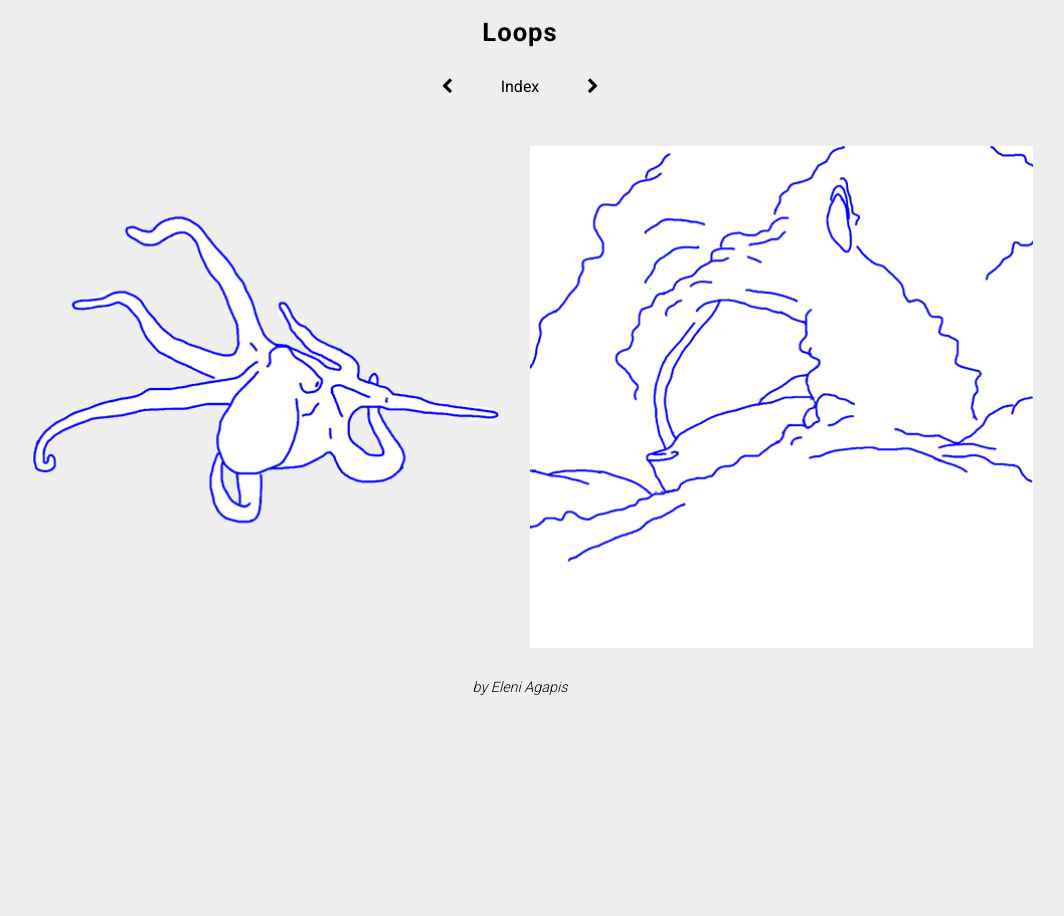
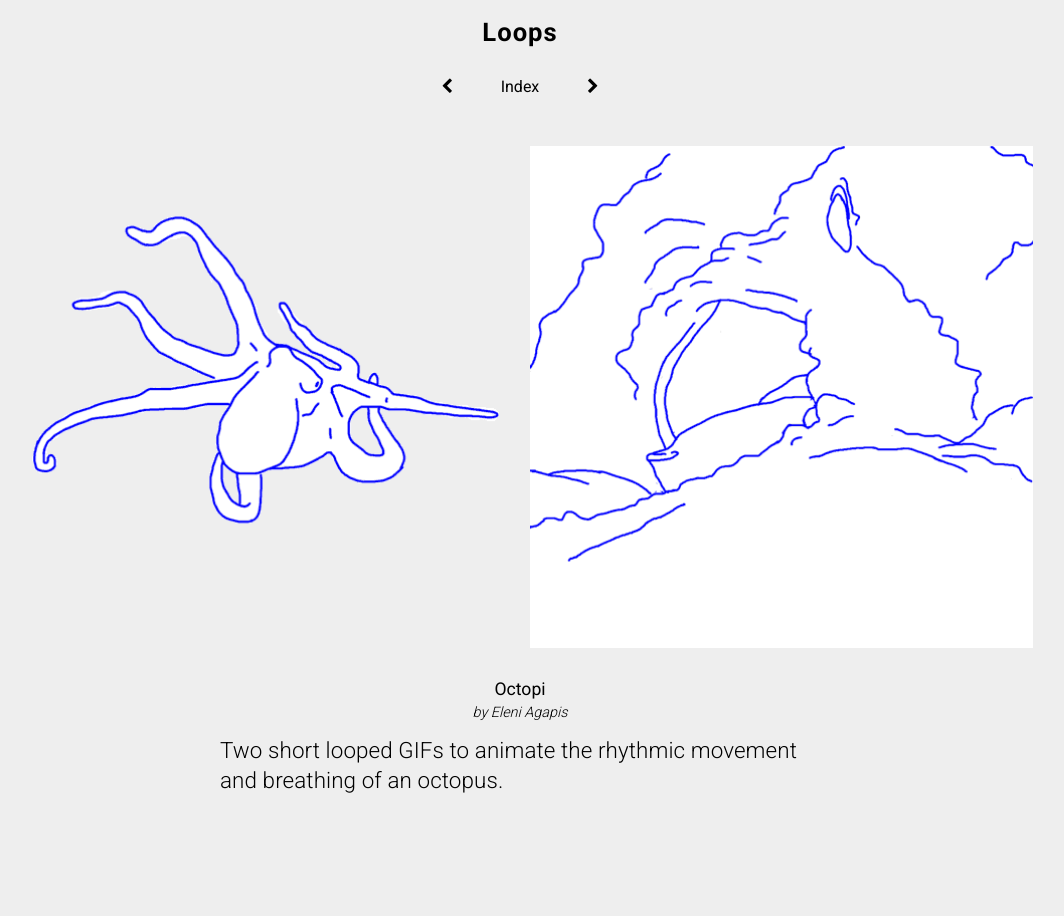
Before and after one commit to Mirandadaa/mica-gd300, a Jekyll site: the page 2016/loops/01.html, which Jekyll copies as it is, in a window 1280 px wide. Shown: the whole page, without its empty margins (120-1184 px from the left). Built offline with Jekyll 4.4.1, drawn with Linux system fonts in a browser that asks for light colours.

Commit message:
proj desc

```diff
--- a/2016/loops/01.html
+++ b/2016/loops/01.html
@@ -30,9 +30,9 @@
       </section>
 
       <section class="desc">
-        <h2></h2>
+        <h2>Octopi</h2>
         <h3>by Eleni Agapis</h3>
-        <p></p>
+        <p>Two short looped GIFs to animate the rhythmic movement and breathing of an octopus.</p>
       </section>
 
     </div>
--- a/2016/loops/02.html
+++ b/2016/loops/02.html
@@ -30,9 +30,9 @@
       </section>
 
       <section class="desc">
-        <h2></h2>
+        <h2>9 to 5 Hustle</h2>
         <h3>by Mazzy Bell</h3>
-        <p></p>
+        <p>All work and no play makes Jack a dull boy.</p>
       </section>
 
     </div>
--- a/2016/loops/03.html
+++ b/2016/loops/03.html
@@ -30,9 +30,10 @@
       </section>
 
       <section class="desc">
-        <h2></h2>
+        <h2>HUD element reticle & HUD Startup sequence</h2>
         <h3>by Brandon Campbell</h3>
-        <p></p>
+        <p>Designed to be part of a larger HUD (heads up display). May be implemented in various hypothetical applications such as scanning, processing, and targeting.</p>
+        <p>This would be the personalized loading screen as the display would start up.</p>
       </section>
 
     </div>
```
